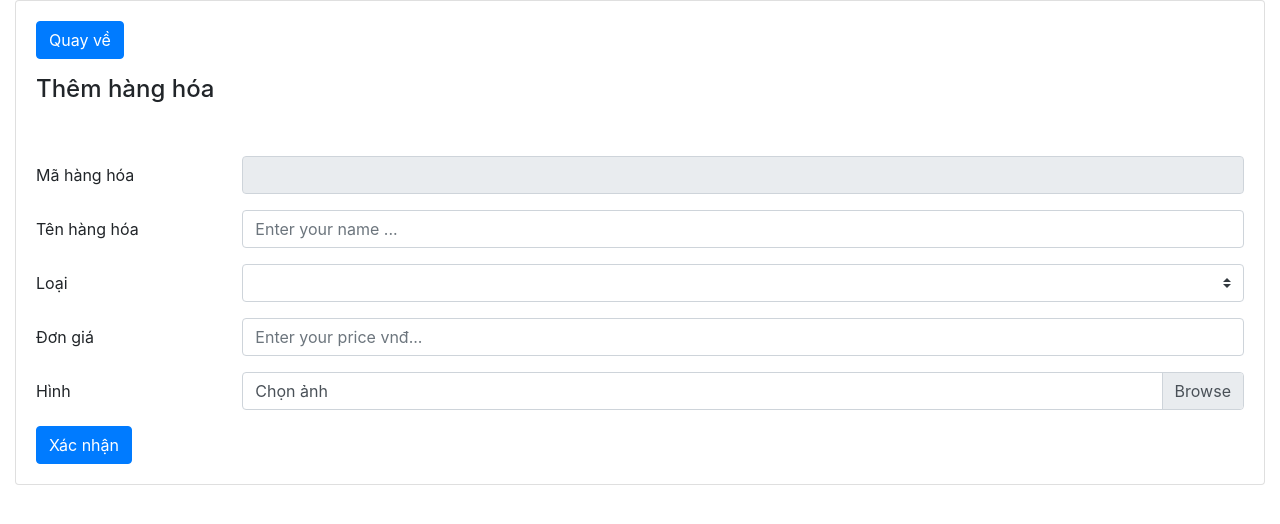
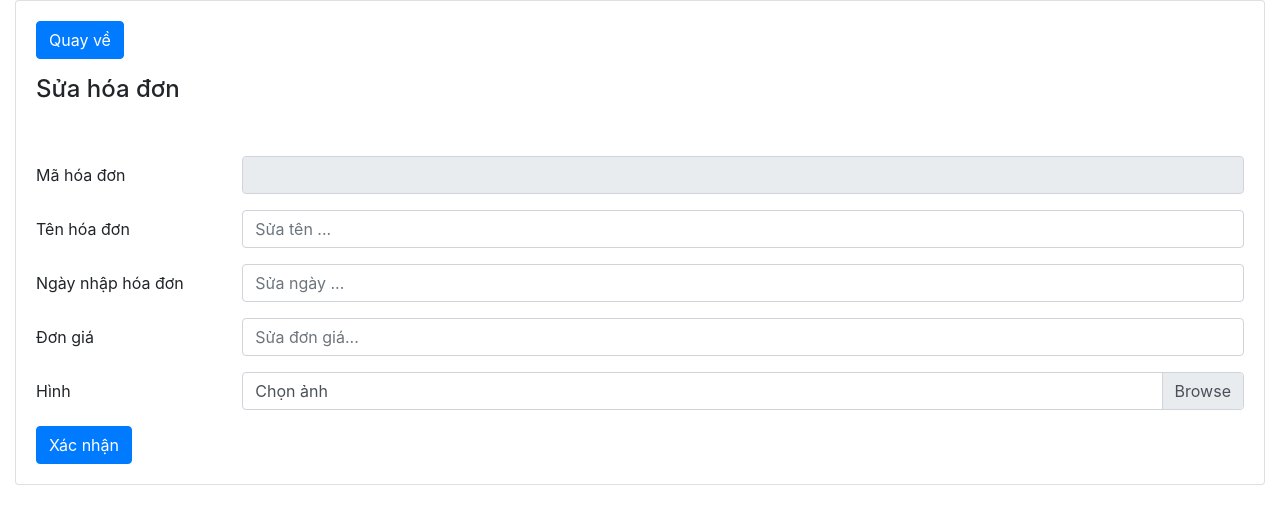
Before and after one commit to congnv0330/web2020-midterm-itt, a CodeIgniter app: page /web2020-midterm-itt/index.php/admin/hoadon/edit in a window 1280 px wide. Shown: the top 524 px of the page. Run offline with CodeIgniter, Linux system fonts and the light colour scheme; lists and menus that the app fills with data are empty.

Commit message:
Sua hoa don

```diff
--- a/application/views/admin/Hoadon/edit.php
+++ b/application/views/admin/Hoadon/edit.php
@@ -14,36 +14,35 @@
         <div class="card">
           <div class="card-body">
           <div class="text-left mb-3">
-            <a href="<?= base_url('index.php/admin/Hanghoa/index') ?>" id="btnBack" class="btn btn-primary">Quay về </a>
+            <a href="<?= base_url('index.php/admin/Hoadon/index') ?>" id="btnBack" class="btn btn-primary">Quay về </a>
           </div>
-          <h4 class="card-title"><i class="mdi mdi-format-list-bulleted-type"></i> Thêm hàng hóa</h4>
+          <h4 class="card-title"><i class="mdi mdi-format-list-bulleted-type"></i> Sửa hóa đơn</h4>
         </div>
         <div class="card-body">
             <form action="#" method="post">
                 <input type="hidden" name="_token" value="uRHGWpTT8FrXAx7rRoAwCdeWLhvhdFrwKRVYpUga">
                 <div class="form-group row">
-                    <label for="code" class="col-sm-2 col-form-label">Mã hàng hóa</label>
+                    <label for="code" class="col-sm-2 col-form-label">Mã hóa đơn</label>
                     <div class="col-sm-10">
                       <input type="text" class="form-control " id="code" name="code" value="" required="" readonly>
                     </div>
                 </div>
                 <div class="form-group row">
-                    <label for="name" class="col-sm-2 col-form-label">Tên hàng hóa</label>
+                    <label for="name" class="col-sm-2 col-form-label">Tên hóa đơn</label>
                     <div class="col-sm-10">
-                        <input type="text" class="form-control " id="name" name="name" placeholder="Enter your name ..." value="" required="">
+                        <input type="text" class="form-control " id="name" name="name" placeholder="Sửa tên ..." value="" required="">
                     </div>
                 </div>
                 <div class="form-group row">
-                    <label for="parent" class="col-md-2 col-form-label">Loại</label>
+                    <label for="parent" class="col-md-2 col-form-label">Ngày nhập hóa đơn</label>
                     <div class="col-md-10">
-                      <select name="role" id="role" class="custom-select ">
-                      </select>
+                    <input type="text" class="form-control " id="date" name="date" placeholder="Sửa ngày ..." value="" required="">
                   </div>
                 </div>
                 <div class="form-group row">
                     <label for="price" class="col-sm-2 col-form-label">Đơn giá</label>
                     <div class="col-sm-10">
-                        <input type="text" class="form-control " id="price" name="price" placeholder="Enter your price vnđ..." value="" required="">
+                        <input type="text" class="form-control " id="price" name="price" placeholder="Sửa đơn giá..." value="" required="">
                     </div>
                 </div>
                 <div class="form-group row">
```
